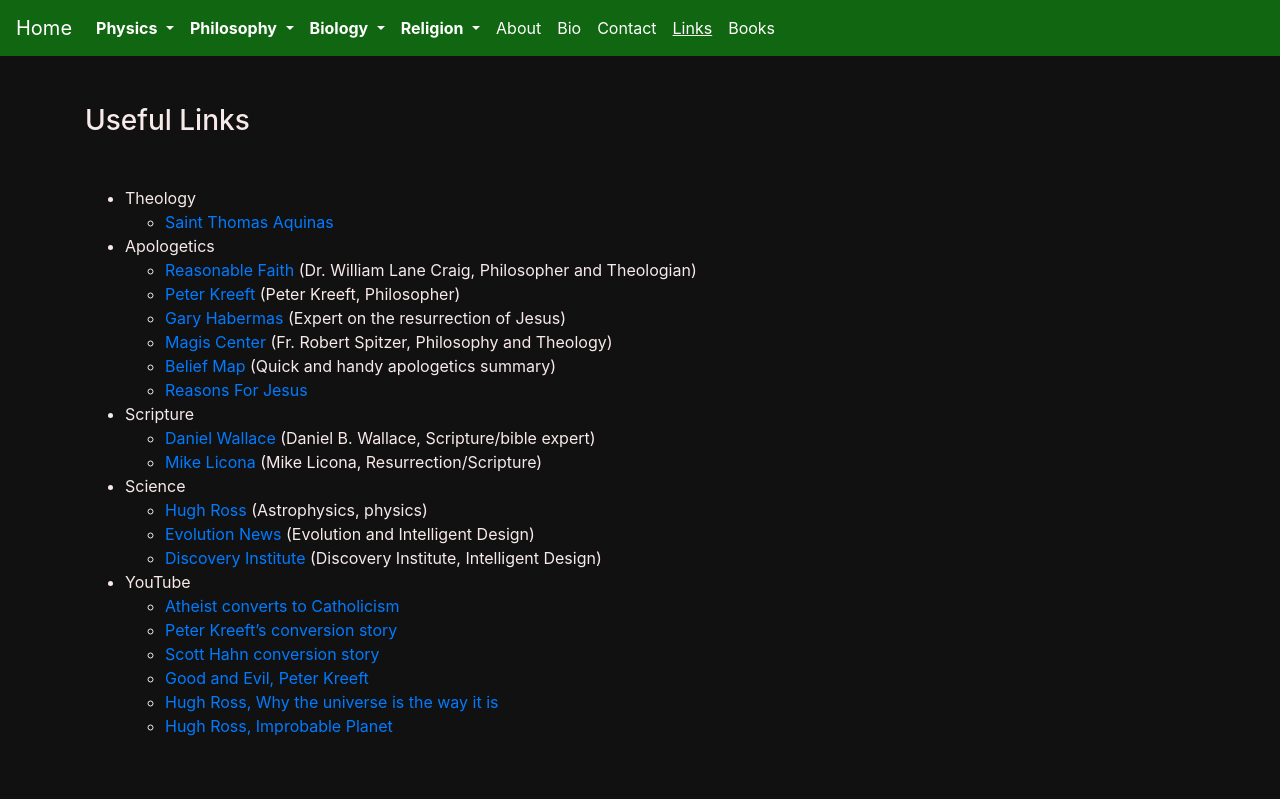
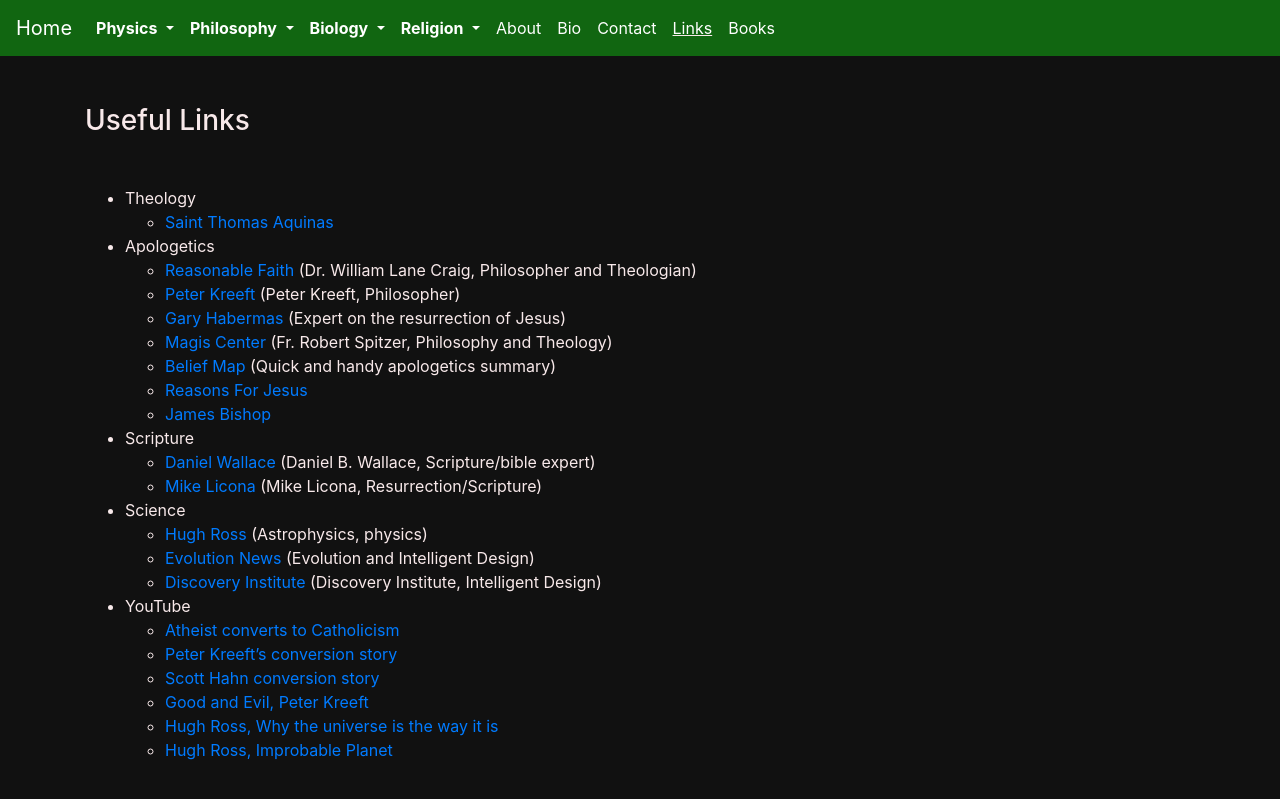
Before and after one commit to nekelly/nekelly.github.io, a Jekyll site: the page built from pages/links.md, in a window 1280 px wide. Shown: the top 799 px of the page. Built offline with Jekyll 4.4.1, drawn with Linux system fonts in a browser that asks for light colours; our own code applies the rules of GitHub Pages for plain Markdown files.

Commit message:
Updated links

```diff
--- a/pages/links.md
+++ b/pages/links.md
@@ -14,6 +14,7 @@
   - [Magis Center](https://www.magiscenter.com/) (Fr. Robert Spitzer, Philosophy and Theology)
   - [Belief Map](https://beliefmap.org/) (Quick and handy apologetics summary)
   - [Reasons For Jesus](http://reasonsforjesus.com/)
+  - [James Bishop](https://jamesbishopblog.com)
 - Scripture
   - [Daniel Wallace](https://danielbwallace.com/) (Daniel B. Wallace, Scripture/bible expert)
   - [Mike Licona](https://risenjesus.com) (Mike Licona, Resurrection/Scripture)
```
